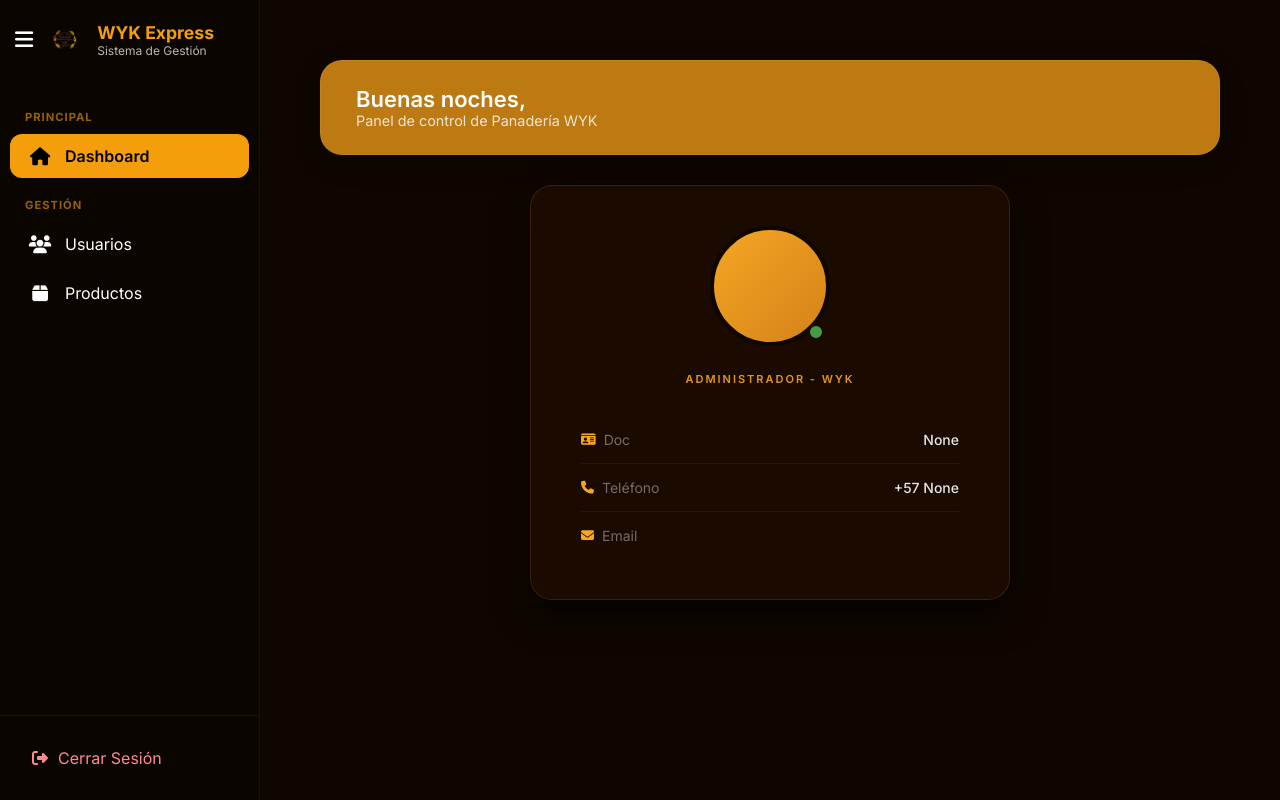
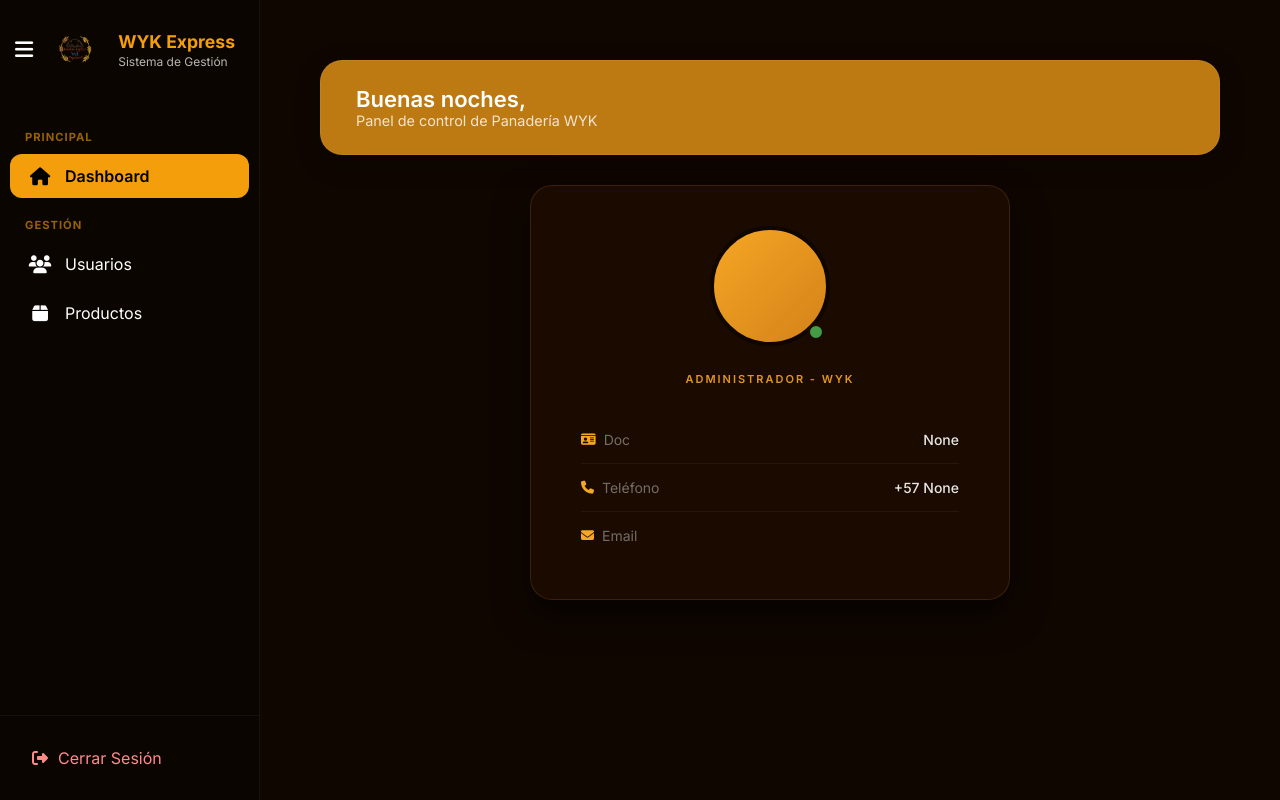
Before and after one commit to Branndon-Suarez/3.WYK-PYTHON.github.io, a Django app: page /inicio/ in a window 1280 px wide. Run offline with Django 5.2, Linux system fonts and the light colour scheme; the visitor is signed in with stand-in values (Sample User, id 1).

Commit message:
correcion img logo

```diff
--- a/proyecto_wyk/static/css/sidebar.css
+++ b/proyecto_wyk/static/css/sidebar.css
@@ -49,11 +49,11 @@ body {
 
 /* CABECERA DEL SIDEBAR */
 .sidebar-header {
-    padding: 25px 15px;
+    padding: 20px 15px;
     display: flex;
     align-items: center;
-    gap: 12px;
-    height: 80px;
+    gap: 15px;
+    height: 100px; /* Altura aumentada para que el logo respire */
 }
 
 .toggle-btn-sidebar {
@@ -73,24 +73,25 @@ body {
 }
 
 .sidebar-logo {
-    min-width: 40px;
+    min-width: 55px; /* Ajustado al nuevo tamaño del logo */
     display: flex;
     justify-content: center;
     align-items: center;
 }
 
-/* Ajuste específico para la nueva imagen del logo */
+/* Ajuste específico para el logo más grande */
 .sidebar-logo img {
-    width: 35px;
+    width: 55px;
     height: auto;
     object-fit: contain;
-    transition: all 0.3s;
+    transition: all 0.3s ease;
 }
 
 .sidebar-title h3 {
     font-size: 1.1rem;
     color: var(--accent);
     white-space: nowrap;
+    margin-bottom: 2px;
 }
 
 .sidebar-title span {
--- a/proyecto_wyk/templates/base.html
+++ b/proyecto_wyk/templates/base.html
@@ -22,7 +22,7 @@
                 </button>
 
                 <div class="sidebar-logo">
-                    <img src="{% static 'images/imgLogin/logo.png' %}" alt="Logo WYK" style="width: 35px; height: auto;">
+                    <img src="{% static 'images/imgLogin/logo.png' %}" alt="Logo WYK" style="width: 50px; height: auto;">
                 </div>
 
                 <div class="sidebar-title">
```
